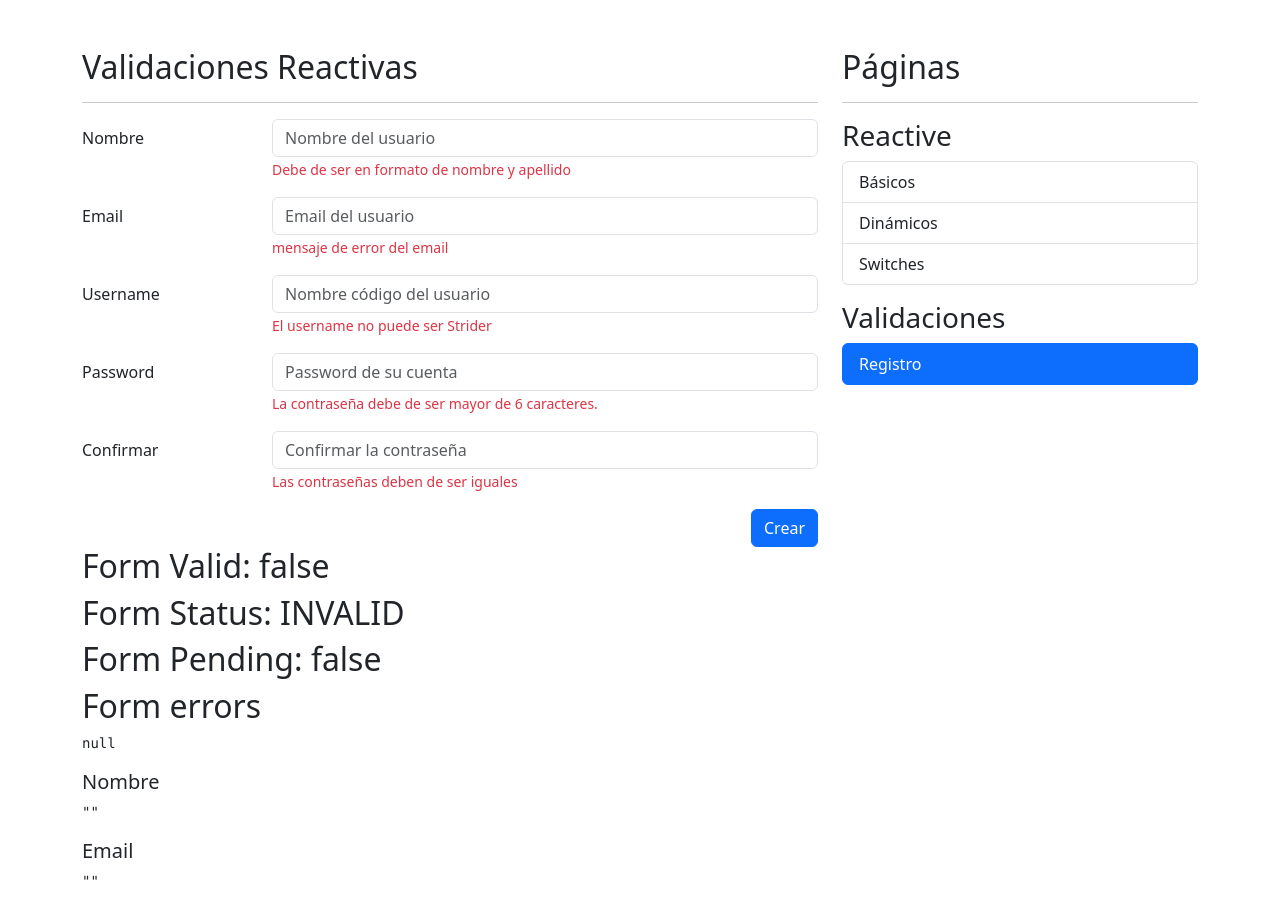
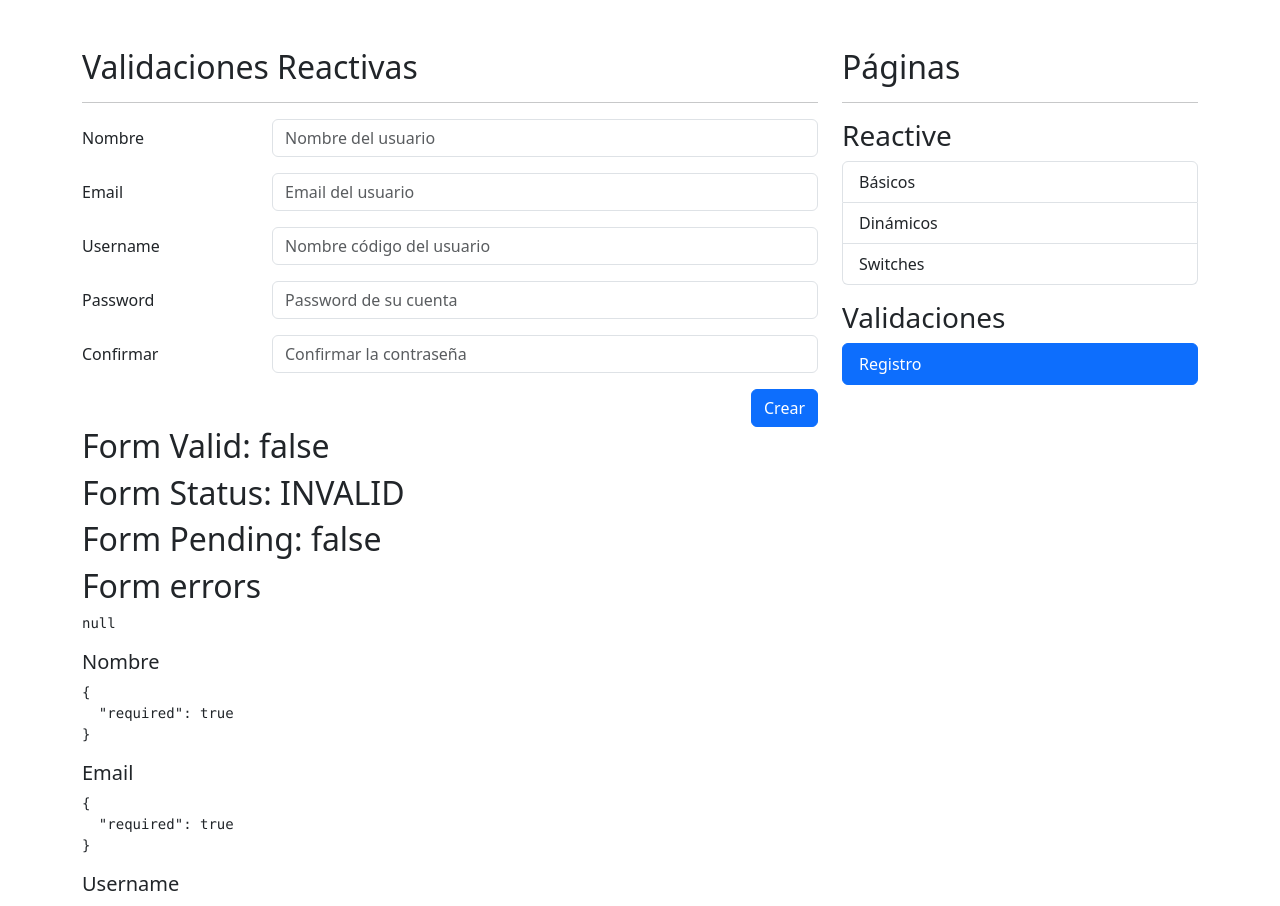
Before and after one commit to gabrielalvaradomtz/forms-app, an Angular app: page /auth/sign-up in a window 1280 px wide. Shown: the top 906 px of the page. Built offline with nearby package versions, Linux system fonts and the light colour scheme.

Commit message:
Se crea servicio de validacones.

```diff
--- a/src/app/auth/pages/register-page/register-page.component.html
+++ b/src/app/auth/pages/register-page/register-page.component.html
@@ -15,7 +15,7 @@
                            formControlName="name"
                            placeholder="Nombre del usuario">
 
-                    <span class="form-text text-danger">
+                    <span *ngIf="isValidField('name')" class="form-text text-danger">
                         Debe de ser en formato de nombre y apellido
                     </span>
                 </div>
@@ -29,7 +29,7 @@
                            class="form-control"
                            formControlName="email"
                            placeholder="Email del usuario">
-                    <span class="form-text text-danger">
+                    <span *ngIf="isValidField('email')" class="form-text text-danger">
                         mensaje de error del email
                     </span>
                 </div>
@@ -43,7 +43,7 @@
                            class="form-control"
                            formControlName="username"
                            placeholder="Nombre código del usuario">
-                    <span class="form-text text-danger">
+                    <span *ngIf="isValidField('username')" class="form-text text-danger">
                          El username no puede ser Strider
                     </span>
                 </div>
@@ -58,7 +58,7 @@
                            formControlName="password"
                            placeholder="Password de su cuenta">
 
-                    <span class="form-text text-danger">
+                    <span *ngIf="isValidField('password')" class="form-text text-danger">
                          La contraseña debe de ser mayor de 6 caracteres.
                     </span>
                 </div>
@@ -73,7 +73,7 @@
                            formControlName="password2"
                            placeholder="Confirmar la contraseña">
 
-                    <span class="form-text text-danger">
+                    <span *ngIf="isValidField('password2')" class="form-text text-danger">
                          Las contraseñas deben de ser iguales
                     </span>
                 </div>
@@ -102,13 +102,13 @@
 <pre>{{ myForm.errors | json }}</pre>
 
 <h5>Nombre</h5>
-<pre>{{ myForm.value.name | json }}</pre>
+<pre>{{ myForm.controls['name'].errors | json }}</pre>
 
 <h5>Email</h5>
-<pre>{{ myForm.value.email | json }}</pre>
+<pre>{{ myForm.controls['email'].errors| json }}</pre>
 
 <h5>Username</h5>
-<pre>{{ myForm.value.username | json }}</pre>
+<pre>{{ myForm.controls['username'].errors | json }}</pre>
 
 
 <h5>Password</h5>
--- a/src/app/auth/pages/register-page/register-page.component.ts
+++ b/src/app/auth/pages/register-page/register-page.component.ts
@@ -1,5 +1,7 @@
 import { Component } from '@angular/core';
 import { FormBuilder, FormControl, FormGroup, Validators } from '@angular/forms';
+import { ValidatorsService } from 'src/app/shared/services/validators.service';
+//import * as customValidators from 'src/app/shared/validators/validators';
 
 @Component({
   templateUrl: './register-page.component.html',
@@ -7,17 +9,20 @@ import { FormBuilder, FormControl, FormGroup, Validators } from '@angular/forms'
 export class RegisterPageComponent {
 
   public myForm: FormGroup = this.fb.group({
-    name: ['', [ Validators.required ]],
-    email: ['', [ Validators.required ]],
-    username: ['', [ Validators.required ]],
+    name: ['', [ Validators.required, Validators.pattern(this.validatorsService.firstNameAndLastnamePattern) ]],
+    email: ['', [ Validators.required, Validators.pattern(this.validatorsService.emailPattern) ]],
+    username: ['', [ Validators.required, this.validatorsService.cantBeStrider ]],
     password: ['', [ Validators.required, Validators.minLength(6) ]],
     password2: ['', [ Validators.required ]],
   });
 
-  constructor(private fb: FormBuilder) {}
+  constructor(
+    private fb: FormBuilder,
+    private validatorsService: ValidatorsService
+  ) {}
 
   isValidField(field: string) {
-    // TODO: Obtener validación de un servicio
+    return this.validatorsService.isValidField(this.myForm, field);
   }
 
   onSubmit() {
--- /dev/null
+++ b/src/app/shared/services/validators.service.ts
@@ -0,0 +1,29 @@
+
+import { Injectable } from "@angular/core";
+import { FormControl, FormGroup, ValidationErrors } from "@angular/forms";
+
+@Injectable({ providedIn: 'root' })
+export class ValidatorsService {
+
+    public firstNameAndLastnamePattern: string = '([a-zA-Z]+) ([a-zA-Z]+)';
+    public emailPattern: string = "^[a-z0-9._%+-]+@[a-z0-9.-]+\\.[a-z]{2,4}$";
+
+    public cantBeStrider = ( control: FormControl ): ValidationErrors | null => {
+        const value: string = control.value.trim().toLowerCase();
+
+        if ( value === 'strider' ) {
+            return {
+                noStrider: true,
+            }
+        }
+
+        return null;
+    }
+
+    public isValidField( form: FormGroup, field: string ) {
+        return form.controls[field].errors
+          && form.controls[field].touched;
+    }
+
+
+}
--- /dev/null
+++ b/src/app/shared/validators/validators.ts
@@ -0,0 +1,17 @@
+import { FormControl, ValidationErrors } from "@angular/forms";
+
+export const firstNameAndLastnamePattern: string = '([a-zA-Z]+) ([a-zA-Z]+)';
+export const emailPattern: string = "^[a-z0-9._%+-]+@[a-z0-9.-]+\\.[a-z]{2,4}$";
+
+export const cantBeStrider = ( control: FormControl ): ValidationErrors | null => {
+
+    const value: string = control.value.trim().toLowerCase();
+
+    if ( value === 'strider' ) {
+        return {
+            noStrider: true,
+        }
+    }
+
+    return null;
+}
```
